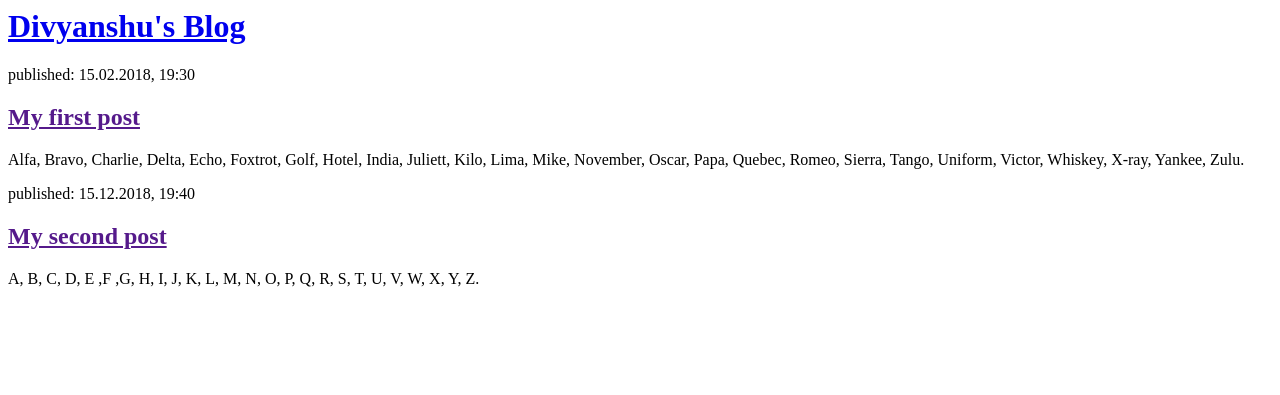
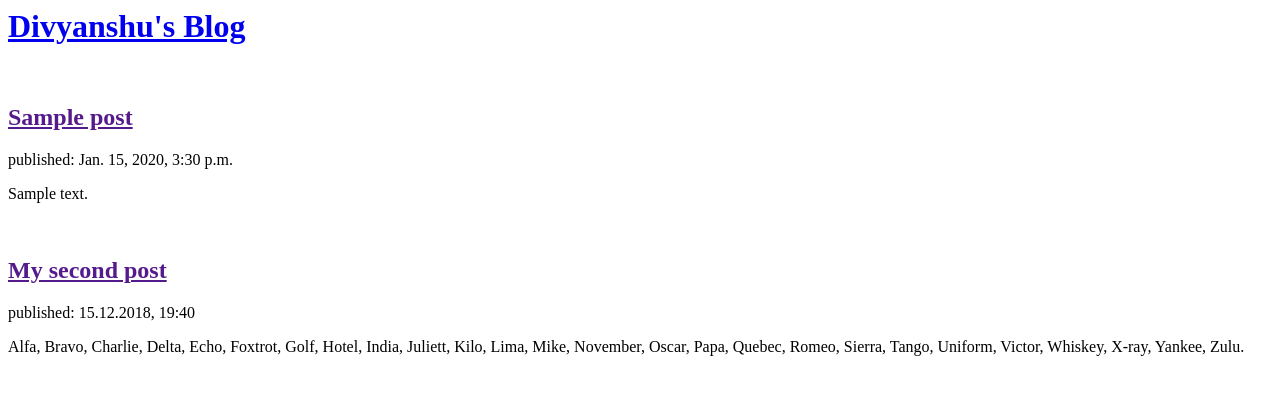
Before and after one commit to divyanshusengar/my-first-blog, a Django app: template blog/templates/blog/post_list.html in a window 1280 px wide. Shown: the top 395 px of the page. Run offline with Django 3.2, Linux system fonts and the light colour scheme; the template is opened without the code that fills it: values that come from a table or form of the project are taken from there, others are empty; tables that the repository leaves empty hold one stand-in row (values such as "Sample post").

Commit message:
Modified templates to displays posts from database

```diff
--- a/blog/templates/blog/post_list.html
+++ b/blog/templates/blog/post_list.html
@@ -6,17 +6,19 @@
         <div>
             <h1><a href="/">Divyanshu's Blog</a></h1>
         </div>
-
+        {% for post in posts %}
+    		<div>
+    			<br>
+        		<h2><a href="">{{ post.title }}</a></h2>
+        		<p>published: {{ post.published_date }}</p>
+        		<p>{{ post.text|linebreaksbr }}</p>
+    		</div>
+		{% endfor %}
         <div>
-            <p>published: 15.02.2018, 19:30</p>
-            <h2><a href="">My first post</a></h2>
+            <br>
+            <h2><a href="">My second post</a></h2>
+            <p>published: 15.12.2018, 19:40</p>
             <p>Alfa, Bravo, Charlie, Delta, Echo, Foxtrot, Golf, Hotel, India, Juliett, Kilo, Lima, Mike, November, Oscar, Papa, Quebec, Romeo, Sierra, Tango, Uniform, Victor, Whiskey, X-ray, Yankee, Zulu.</p>
-        </div>
-
-        <div>
-            <p>published: 15.12.2018, 19:40</p>
-            <h2><a href="">My second post</a></h2>
-            <p>A, B, C, D, E ,F ,G, H, I, J, K, L, M, N, O, P, Q, R, S, T, U, V, W, X, Y, Z.</p>
         </div>
     </body>
 </html>
```
Also changed, not shown: blog/views.py (+4 -3 lines).
